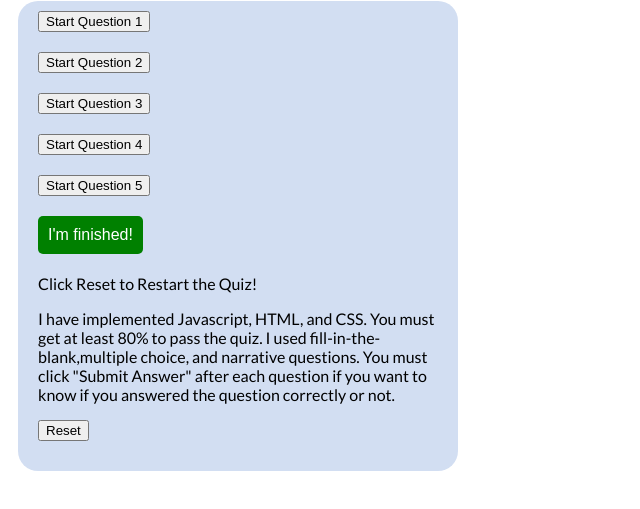
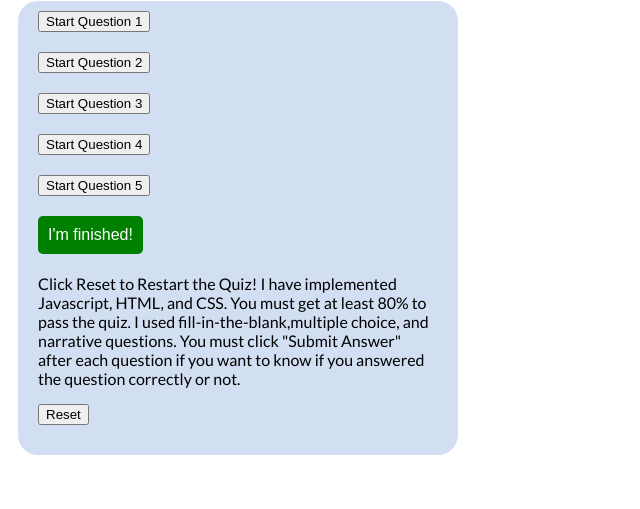
Before and after one commit to smc9000/mathquiz, a plain HTML site: page index.html in a window 1280 px wide. Shown: the part 81-590 px from the top of the page, without its empty margins (0-640 px from the left). Drawn offline with nearby package versions, Linux system fonts and the light colour scheme.

Commit message:
Update index.html

```diff
--- a/index.html
+++ b/index.html
@@ -190,8 +190,8 @@ function myFunction5() {
 
 
 <input id = "button" type = "button" value = "I'm finished!" onclick = "check();">
-<p>Click Reset to Restart the Quiz!</p>
-<p>I have implemented Javascript, HTML, and CSS. You must get at least 80% to pass the quiz. I used fill-in-the-blank,multiple choice, and narrative questions. You must click "Submit Answer" after each question if you want to know if you answered the question correctly or not.</p>
+<p>Click Reset to Restart the Quiz! I have implemented Javascript, HTML, and CSS. You must get at least 80% to pass the quiz. I used fill-in-the-blank,multiple choice, and narrative questions. You must click "Submit Answer" after each question if you want to know if you answered the question correctly or not.</p>
+
 
 <input type="reset">
 
```
